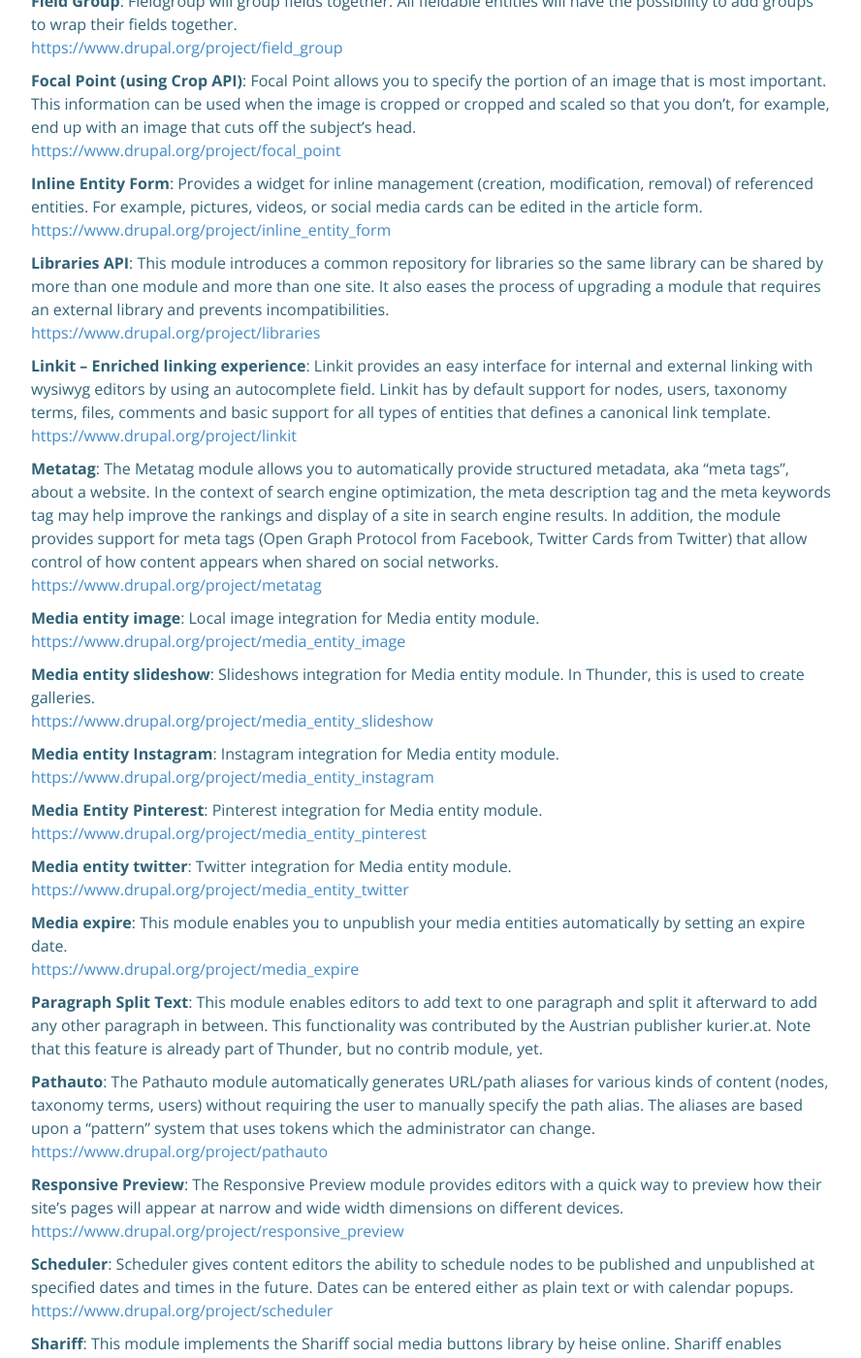
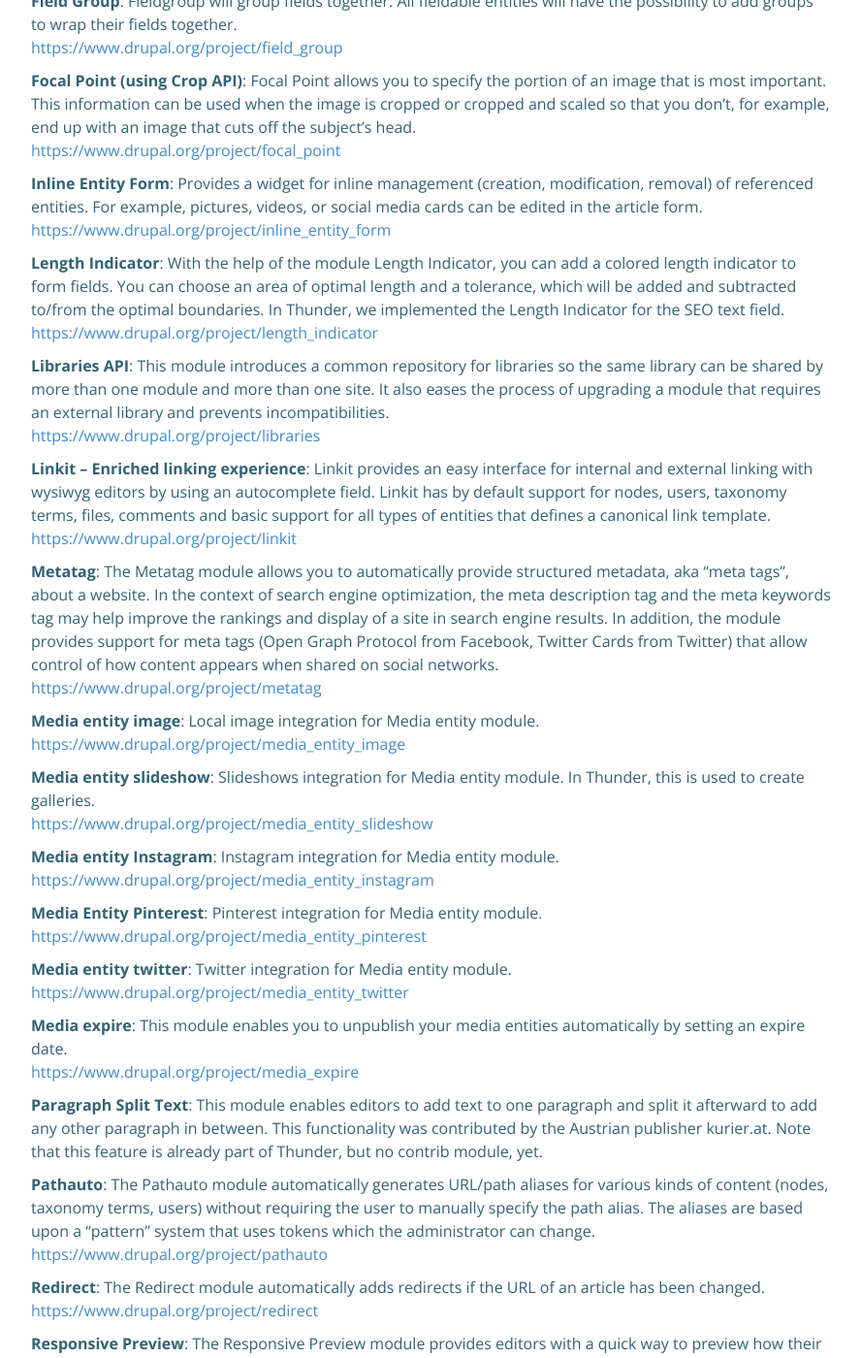
Before and after one commit to BurdaMagazinOrg/thunder-documentation, a Jekyll site: the page built from modules.md, in a window 1280 px wide and 1400 px high, scrolled down 1491 px. Shown: the whole window at 97% size, without its empty margins (53-941 px from the left). Built offline with Jekyll 4.4.1, drawn with Linux system fonts in a browser that asks for light colours; nearby versions of some CDN libraries; our own code applies the rules of GitHub Pages for plain Markdown files; comment, search, counter and statistics services are not loaded; the repository's description, which GitHub fills in, is left out.

Commit message:
Added text for modules redirect and length indicator (#20)

```diff
--- a/_includes/modules/default.md
+++ b/_includes/modules/default.md
@@ -24,6 +24,9 @@
 
 **Inline Entity Form**: Provides a widget for inline management (creation, modification, removal) of referenced entities. For example, pictures, videos, or social media cards can be edited in the article form.<br />
 [https://www.drupal.org/project/inline_entity_form](https://www.drupal.org/project/inline_entity_form)
+
+**Length Indicator**: With the help of the module Length Indicator, you can add a colored length indicator to form fields. You can choose an area of optimal length and a tolerance, which will be added and subtracted to/from the optimal boundaries. In Thunder, we implemented the Length Indicator for the SEO text field.<br />
+[https://www.drupal.org/project/length_indicator](https://www.drupal.org/project/length_indicator)
 
 **Libraries API**: This module introduces a common repository for libraries so the same library can be shared by more than one module and more than one site. It also eases the process of upgrading a module that requires an external library and prevents incompatibilities.<br />
 [https://www.drupal.org/project/libraries](https://www.drupal.org/project/libraries)
@@ -57,6 +60,9 @@
 **Pathauto**: The Pathauto module automatically generates URL/path aliases for various kinds of content (nodes, taxonomy terms, users) without requiring the user to manually specify the path alias. The aliases are based upon a "pattern" system that uses tokens which the administrator can change.<br />
 [https://www.drupal.org/project/pathauto](https://www.drupal.org/project/pathauto)
 
+**Redirect**: The Redirect module automatically adds redirects if the URL of an article has been changed. <br />
+[https://www.drupal.org/project/redirect](https://www.drupal.org/project/redirect)
+
 **Responsive Preview**: The Responsive Preview module provides editors with a quick way to preview how their site's pages will appear at narrow and wide width dimensions on different devices.<br />
 [https://www.drupal.org/project/responsive_preview](https://www.drupal.org/project/responsive_preview)
 
```
